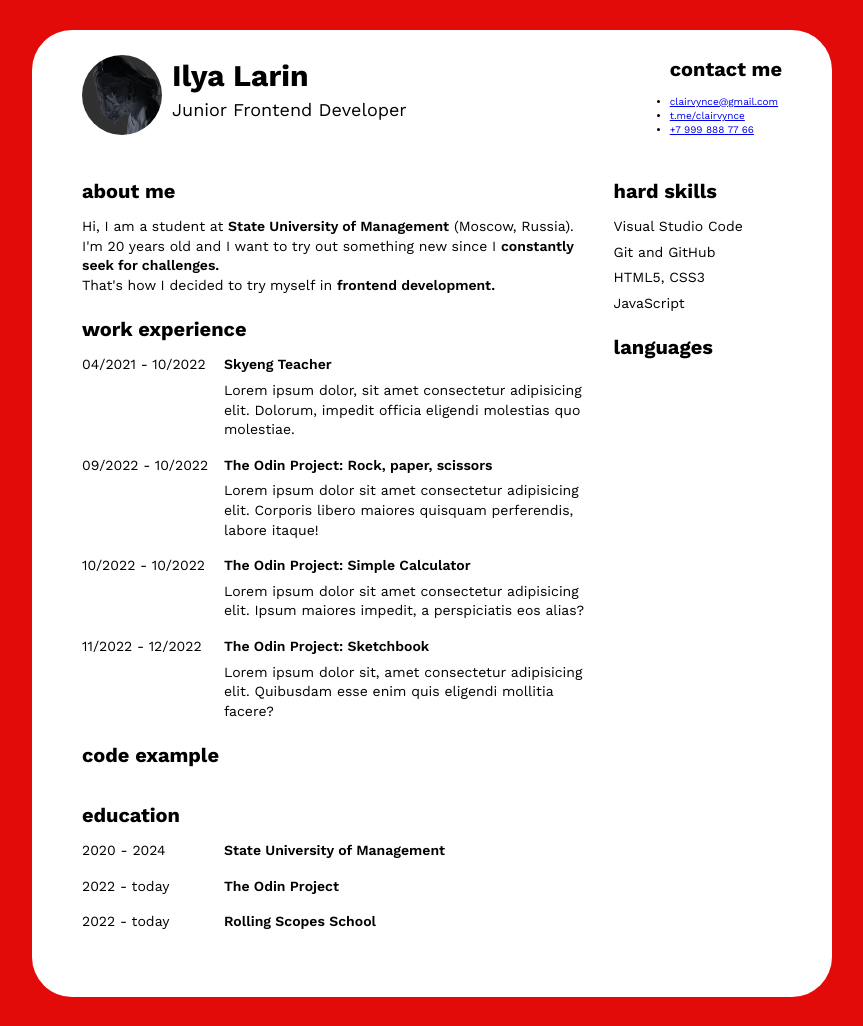
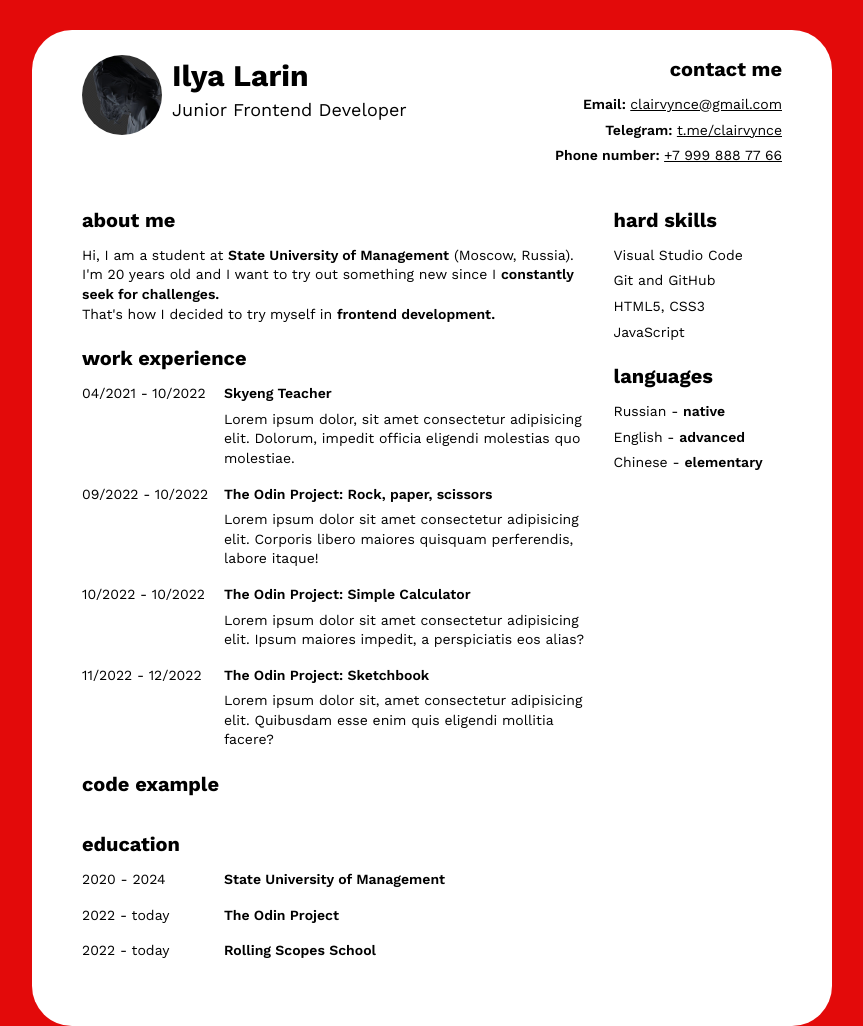
Before and after one commit to clairvynce/rsschool-cv, a plain HTML site: page index.html in a window 1280 px wide. Shown: the whole page, without its empty margins (208-1071 px from the left). Drawn offline with nearby package versions, Linux system fonts and the light colour scheme.

Commit message:
feat: implement language section markup and styles

```diff
--- a/index.html
+++ b/index.html
@@ -24,13 +24,16 @@
         <div class="header__contacts-box">
           <h2 class="heading__secondary contacts__heading">contact me</h2>
           <ul class="contacts__list">
-            <li class="contacts__item">
+            <li class="contacts__item text__primary">
+              <span class="text__accent">Email: </span>
               <a href="#" class="contacts__link">clairvynce@gmail.com</a>
             </li>
-            <li class="contacts__item">
+            <li class="contacts__item text__primary">
+              <span class="text__accent">Telegram: </span>
               <a href="#" class="contacts__link">t.me/clairvynce</a>
             </li>
-            <li class="contacts__item">
+            <li class="contacts__item text__primary">
+              <span class="text__accent">Phone number: </span>
               <a href="#" class="contacts__link">+7 999 888 77 66</a>
             </li>
           </ul>
@@ -111,6 +114,17 @@
         </section>
         <section class="section__language">
           <h2 class="heading__secondary heading__language">languages</h2>
+          <ul class="language__list">
+            <li class="language__item text__primary">
+              Russian - <span class="text__accent">native</span>
+            </li>
+            <li class="language__item text__primary">
+              English - <span class="text__accent">advanced</span>
+            </li>
+            <li class="language__item text__primary">
+              Chinese - <span class="text__accent">elementary</span>
+            </li>
+          </ul>
         </section>
       </aside>
       <footer class="cv__footer"></footer>
--- a/style.css
+++ b/style.css
@@ -71,6 +71,8 @@ body {
 
 .header__contacts-box {
   margin-left: auto;
+
+  text-align: right;
 }
 
 .header__image {
@@ -131,10 +133,22 @@ body {
   gap: 2rem;
 }
 
-.skills__list {
+.skills__list,
+.language__list,
+.contacts__list {
   display: flex;
   flex-direction: column;
   gap: 0.6rem;
 
   list-style: none;
 }
+
+.contacts__link:link,
+.contacts__link:visited {
+  color: var(--text-color-regular);
+}
+
+.contacts__link:hover,
+.contacts__link:active {
+  text-decoration: none;
+}
```
